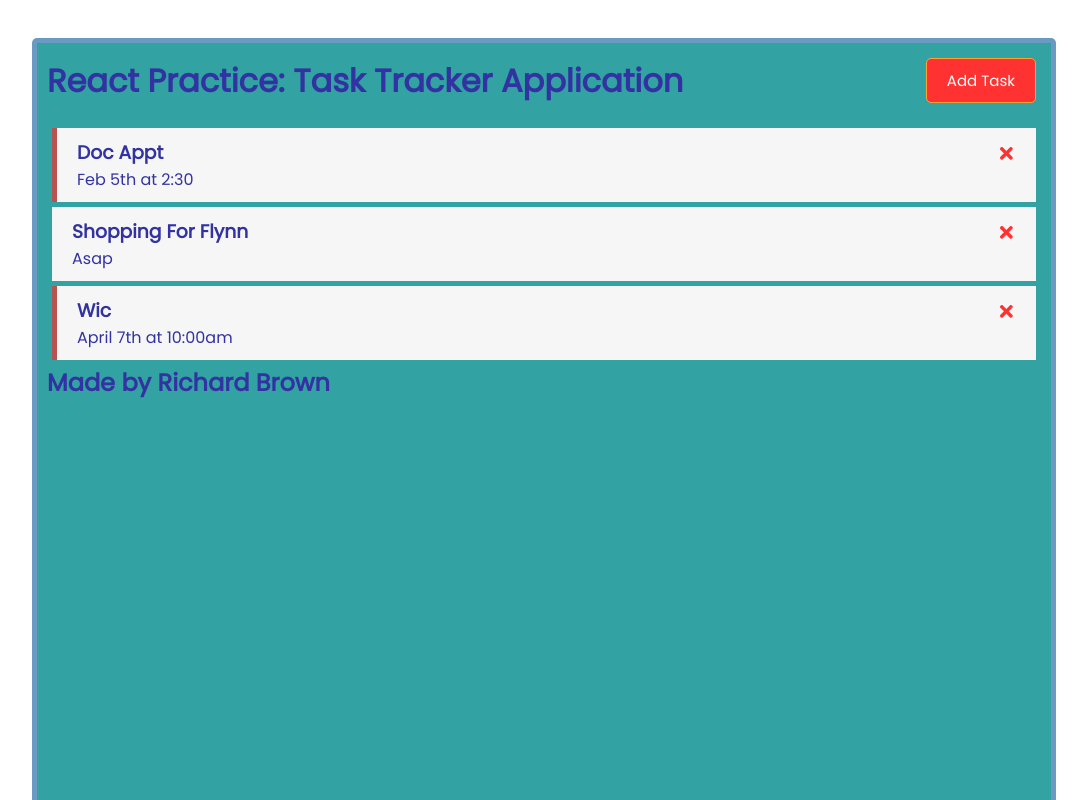
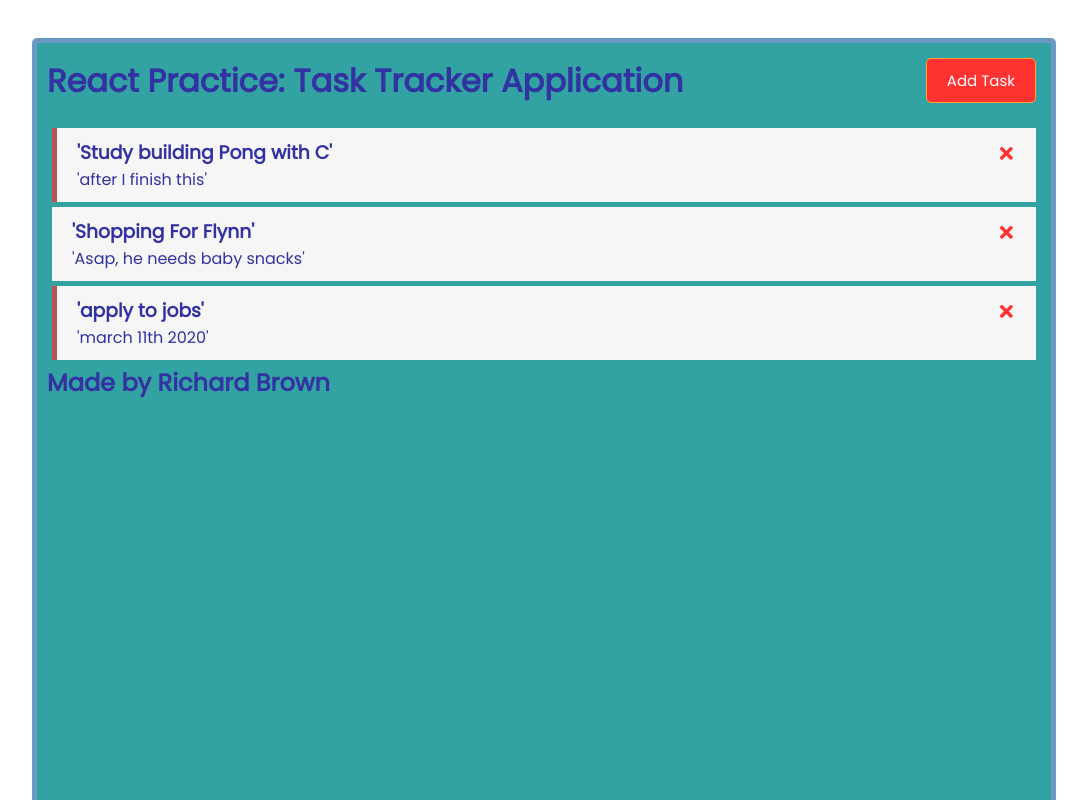
Before and after one commit to number1ricky/Task-Trackn, a React (Create React App) app: page / in a window 1280 px wide. Shown: the top 800 px of the page, without its empty margins (96-1183 px from the left). Built offline with nearby package versions, Linux system fonts and the light colour scheme; data requests are answered from the project's data file.

Commit message:
now using json server

```diff
--- /dev/null
+++ b/db.json
@@ -0,0 +1,21 @@
+{
+  "tasks": [{
+    "id": 1,
+    "text": "'Study building Pong with C'",
+    "day": "'after I finish this'",
+    "reminder": true
+},
+{
+    "id": 2,
+    "text": "'Shopping For Flynn'",
+    "day": "'Asap, he needs baby snacks'",
+    "reminder": false
+},
+{
+    "id": 3,
+    "text": "'apply to jobs'",
+    "day": "'march 11th 2020'",
+    "reminder": true
+}
+  ]
+}
--- a/package.json
+++ b/package.json
@@ -4,13 +4,15 @@
   "main": "index.js",
   "scripts": {
     "start": "react-scripts start",
-    "build": "react-scripts build"
+    "build": "react-scripts build",
+    "s": "json-server --watch db.json --port 3001"
   },
   "keywords": [],
   "author": "",
   "license": "ISC",
   "description": "",
   "dependencies": {
+    "json-server": "^0.17.0",
     "react": "^17.0.2",
     "react-dom": "^17.0.2",
     "react-icons": "^4.3.1",
--- a/src/App.js
+++ b/src/App.js
@@ -9,32 +9,24 @@ import { FaSalesforce } from 'react-icons/fa'
 // import About from './components/About'
 
 const App = () => {
-  //write java in here for dynamic
-  const you = 'userPoss'
   const funQ = false
   const titleApp = 'Task Tracker Application'
   const [showAddTask, setShowAddTask] = useState(false)
-  const [tasks, setTasks] = useState([
-    {
-        id: 1,
-        text: 'Doc Appt',
-        day: 'Feb 5th at 2:30',
-        reminder: true,
-    },
-    {
-        id: 2,
-        text: 'Shopping For Flynn',
-        day: 'Asap',
-        reminder: false,
-    },
-    {
-        id: 3,
-        text: 'Wic',
-        day: 'April 7th at 10:00am',
-        reminder: true,
-    },
-    //   setTasks([...tasks, {}])
-])
+  const [tasks, setTasks] = useState([])
+
+  useEffect(() => {
+    const getTasks = async () => {
+      const tasksFromServer = await fetchTasks()
+      setTasks(tasksFromServer)
+    }
+    getTasks()
+  }, [])
+  //fetch tasks
+  const fetchTasks = async () => {
+    const res = await fetch('http://localhost:3001/tasks')
+    const data = await res.json()
+    return data
+  }
 
 //Add task
 const addTask = (task) => {
```
Also changed, not shown: 1 other file (tests, documents, lock files or other folders).
